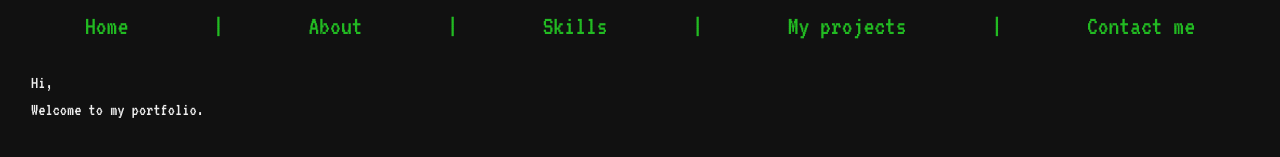
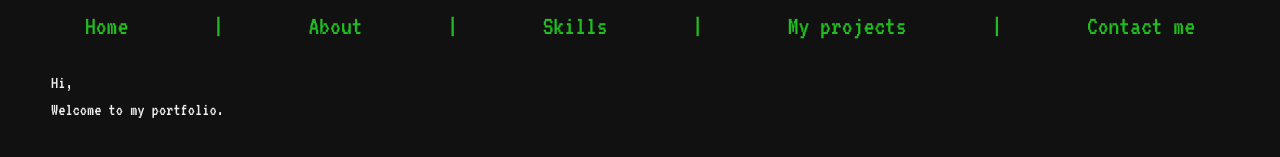
Before and after one commit to julleboi/my-portfolio, a React app in the folder client/: page / in a window 1280 px wide. Shown: the part 329-486 px from the top of the page. Built offline with nearby package versions, Linux system fonts and the light colour scheme.

Commit message:
New container element #content

```diff
--- a/client/src/index.tsx
+++ b/client/src/index.tsx
@@ -28,6 +28,7 @@ ReactDOM.render(
       <Link to='/projects'>My projects</Link> |
       <Link to='/contact'>Contact me</Link>
     </div>
+    <div id='content'>
       <Switch>
         <Route exact path='/' component={Home} />
         <Route exact path='/about' component={About} />
@@ -37,4 +38,5 @@ ReactDOM.render(
         <Route exact path='/notfound' component={NotFound} />
         <Redirect to='/notfound' />
       </Switch>
+    </div>
   </Router>, document.getElementById("root"));
--- a/client/src/styles.scss
+++ b/client/src/styles.scss
@@ -77,6 +77,7 @@ a[href] {
   font-size: 150%;
 }
 
-#home {
+#content {
   color: $secondary-color;
+  margin: 20px;
 }
```
Lines whose indentation alone changed are shown as unchanged.
